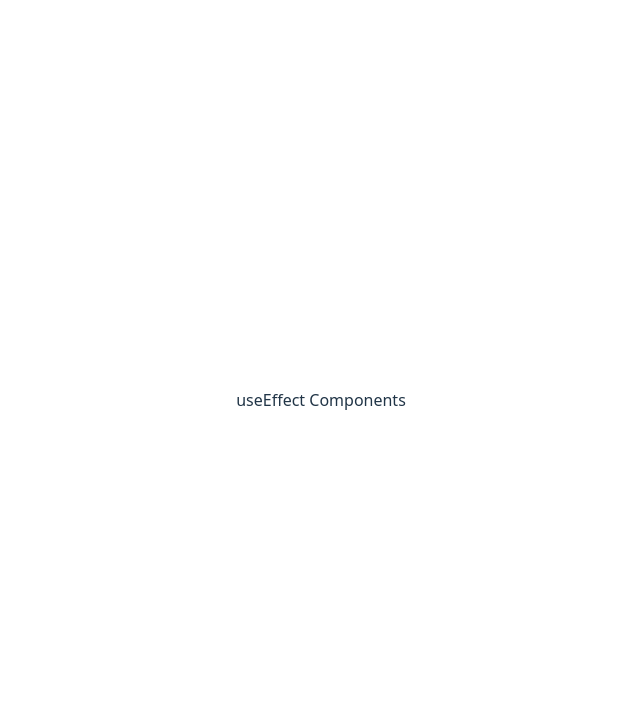
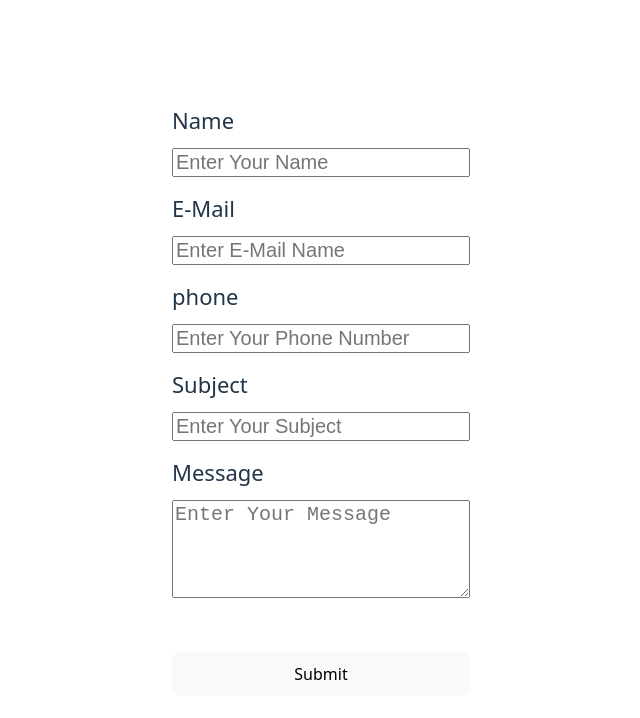
Before and after one commit to ma3llim007/mern_stack_interview, a React (Vite) app in the folder 02_react_basic/: page / in a window 1280 px wide. Shown: the top 718 px of the page, without its empty margins (319-959 px from the left). Built offline with nearby package versions, Linux system fonts and the light colour scheme.

Commit message:
chore: learn the form handling in react with controller components

```diff
--- a/02_react_basic/src/App.jsx
+++ b/02_react_basic/src/App.jsx
@@ -6,6 +6,7 @@ import SwitchComponent from "./components/Conditional/Switch";
 import Ternary from "./components/Conditional/Ternary";
 import CounterTwo from "./components/Counter";
 import FunctionalComponent from "./components/FunctionalComponent";
+import ControllerComponents from "./components/HandlingForm/ControllerComponents";
 import StateAndProps from "./components/StateAndProps";
 import UseEffectCom from "./components/useEffectCom";
 
@@ -21,7 +22,8 @@ function App() {
             {/* <Logical hasMessage={true}/> */}
             {/* <SwitchComponent status={"error"}/> */}
             {/* <CounterTwo /> */}
-            <UseEffectCom />
+            {/* <UseEffectCom /> */}
+            <ControllerComponents />
         </div>
     );
 }
--- /dev/null
+++ b/02_react_basic/src/components/HandlingForm/ControllerComponents.jsx
@@ -0,0 +1,61 @@
+import { useState } from "react";
+
+const ControllerComponents = () => {
+    const [formData, setFormData] = useState({
+        name: "",
+        email: "",
+        phone: "",
+        subject: "",
+        message: "",
+    });
+
+    const handleOnChange = (e) => {
+        const { name, value } = e.target;
+        setFormData((prevState) => ({
+            ...prevState,
+            [name]: value,
+        }));
+    };
+    const handleOnSubmit = (e) => {
+        e.preventDefault();
+        console.log(formData);
+    };
+    return (
+        <form onSubmit={handleOnSubmit} style={{ display: "flex", flexDirection: "column", gap: "15px" }}>
+            <div style={{ display: "flex", flexDirection: "column", gap: "11px" }}>
+                <label style={{ fontSize: "22px", textAlign: "start" }} htmlFor="name">
+                    Name
+                </label>
+                <input value={formData.name} onChange={handleOnChange} style={{ fontSize: "20px" }} id="name" name="name" placeholder="Enter Your Name" />
+            </div>
+            <div style={{ display: "flex", flexDirection: "column", gap: "11px" }}>
+                <label style={{ fontSize: "22px", textAlign: "start" }} htmlFor="email">
+                    E-Mail
+                </label>
+                <input value={formData.email} onChange={handleOnChange} style={{ fontSize: "20px" }} id="email" name="email" placeholder="Enter E-Mail Name" />
+            </div>
+            <div style={{ display: "flex", flexDirection: "column", gap: "11px" }}>
+                <label style={{ fontSize: "22px", textAlign: "start" }} htmlFor="phone">
+                    phone
+                </label>
+                <input value={formData.phone} onChange={handleOnChange} style={{ fontSize: "20px" }} id="phone" name="phone" placeholder="Enter Your Phone Number" />
+            </div>
+            <div style={{ display: "flex", flexDirection: "column", gap: "11px" }}>
+                <label style={{ fontSize: "22px", textAlign: "start" }} htmlFor="subject">
+                    Subject
+                </label>
+                <input value={formData.subject} onChange={handleOnChange} style={{ fontSize: "20px" }} id="subject" name="subject" placeholder="Enter Your Subject" />
+            </div>
+            <div style={{ display: "flex", flexDirection: "column", gap: "11px" }}>
+                <label style={{ fontSize: "22px", textAlign: "start" }} htmlFor="message">
+                    Message
+                </label>
+                <textarea value={formData.message} onChange={handleOnChange} style={{ fontSize: "20px" }} id="message" name="message" cols={23} rows={4} placeholder="Enter Your Message" />
+            </div>
+            <br />
+            <button>Submit</button>
+        </form>
+    );
+};
+
+export default ControllerComponents;
```
